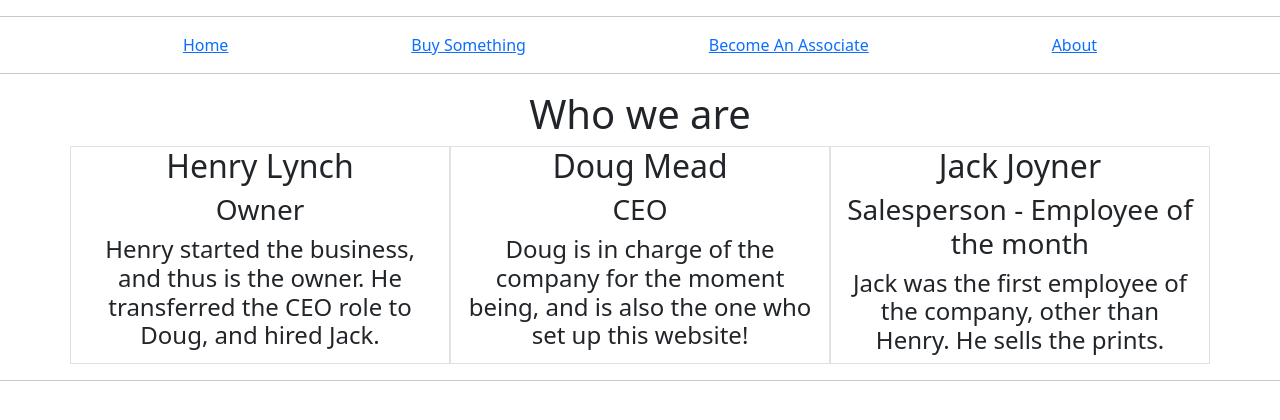
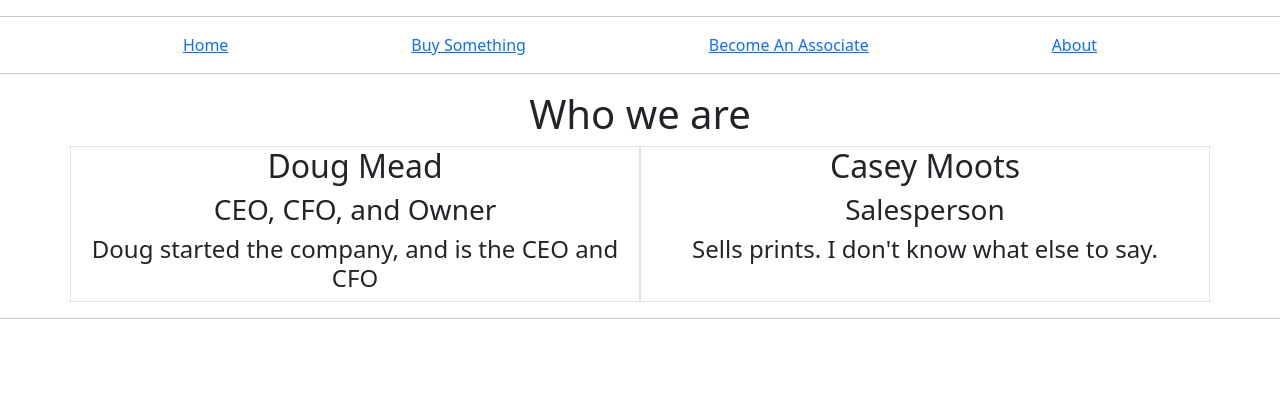
Before and after one commit to includeRubiks/the-unnamed-printing-business, a React (Vite) app: page /the-unnamed-printing-business/about in a window 1280 px wide. Shown: the top 420 px of the page. Built offline with nearby package versions, Linux system fonts and the light colour scheme.

Commit message:
Total Changed

```diff
--- a/src/About.tsx
+++ b/src/About.tsx
@@ -10,19 +10,14 @@ function HomePage(){
             <div className="container">
                 <div className="row">
                     <div className="text-center border col">
-                        <h2>Henry Lynch</h2>
-                        <h3>Owner</h3>
-                        <h4>Henry started the business, and thus is the owner. He transferred the CEO role to Doug, and hired Jack.</h4>
+                        <h2>Doug Mead</h2>
+                        <h3>CEO, CFO, and Owner</h3>
+                        <h4>Doug started the company, and is the CEO and CFO</h4>
                     </div>
                     <div className="text-center border col">
-                        <h2>Doug Mead</h2>
-                        <h3>CEO</h3>
-                        <h4>Doug is in charge of the company for the moment being, and is also the one who set up this website!</h4>
-                    </div>
-                    <div className="text-center border col">
-                        <h2>Jack Joyner</h2>
-                        <h3>Salesperson - Employee of the month</h3>
-                        <h4>Jack was the first employee of the company, other than Henry. He sells the prints.</h4>
+                        <h2>Casey Moots</h2>
+                        <h3>Salesperson</h3>
+                        <h4>Sells prints. I don't know what else to say.</h4>
                     </div>
                 </div>
             </div>
```
